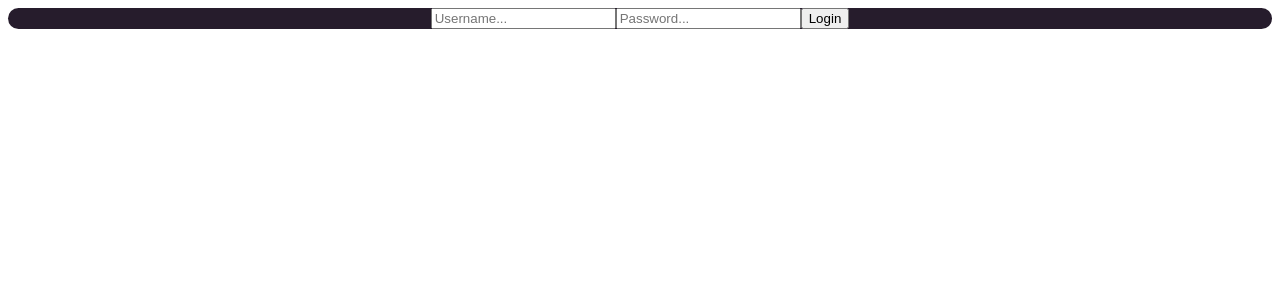
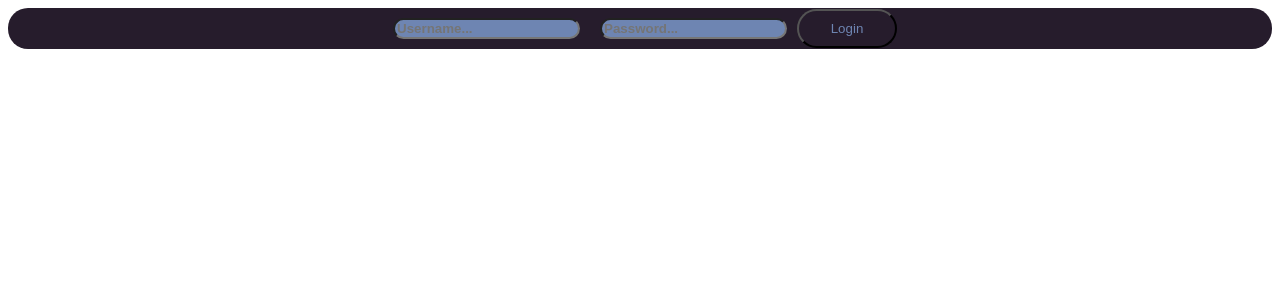
Before and after one commit to elmacro1/Improve-in-React-Challenge, a React (Create React App) app in the folder my-app/: page /home in a window 1280 px wide. Shown: the top 300 px of the page. Built offline with nearby package versions, Linux system fonts and the light colour scheme; no server answers.

Commit message:
styles NavBar component complete

```diff
--- a/my-app/src/components/NavBar/NavBar.jsx
+++ b/my-app/src/components/NavBar/NavBar.jsx
@@ -9,6 +9,8 @@ import {
   orderYearUp,
 } from "../../actions";
 import Logout from "../Logout/Logout";
+import style from "./styles/NavBar.module.css";
+
 export default function NavBar() {
   let dispatch = useDispatch();
 
@@ -49,7 +51,7 @@ export default function NavBar() {
   }
 
   return (
-    <div>
+    <div className={style.container}>
       <button onClick={restarting}>Reset</button>
       <Logout />
       <div>
--- /dev/null
+++ b/my-app/src/components/NavBar/styles/NavBar.module.css
@@ -0,0 +1,36 @@
+.container {
+  display: flex;
+  justify-content: space-around;
+  padding: 20px;
+}
+
+button {
+  background-color: transparent;
+  border-radius: 20px;
+  color: #6e85b2;
+  padding: 10px;
+  width: 100px;
+}
+
+button:hover {
+  background-color: #6e85b2;
+  color: #3e2c41;
+  cursor: pointer;
+}
+
+button:active {
+  background-color: #3e2c41;
+  color: #6e85b2;
+}
+
+input {
+  border-radius: 20px;
+  background-color: #6e85b2;
+  color: #3e2c41;
+  font-weight: bold;
+  margin: 10px;
+}
+
+select {
+  border-radius: 20px;
+}
```
